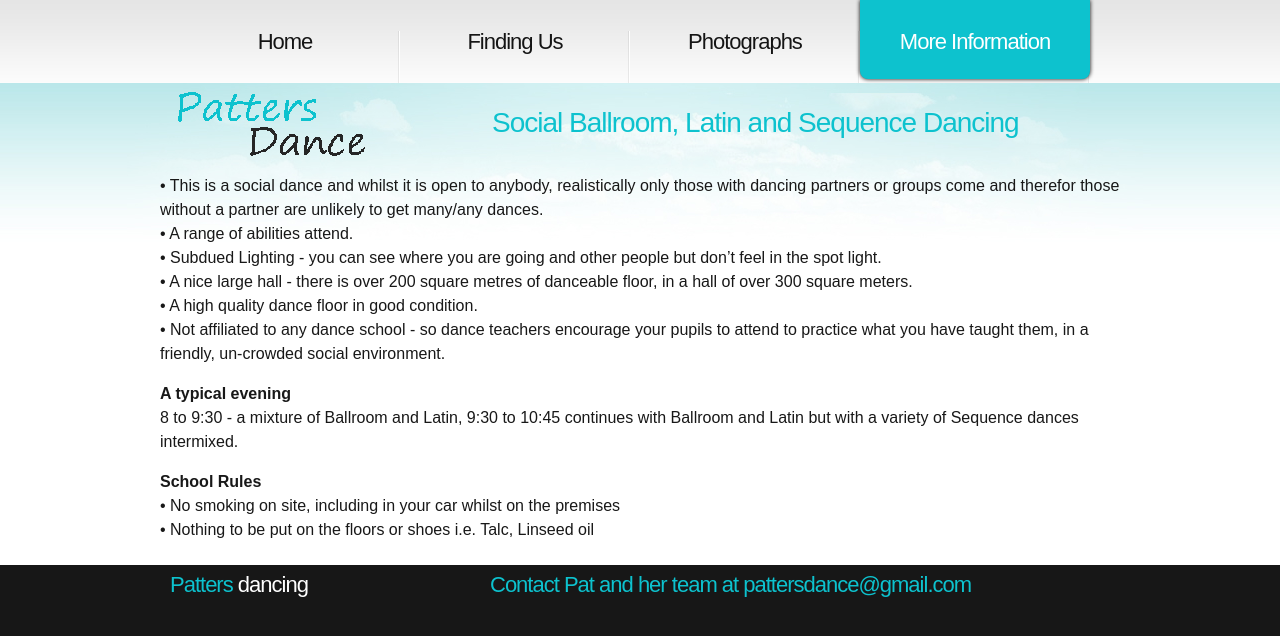
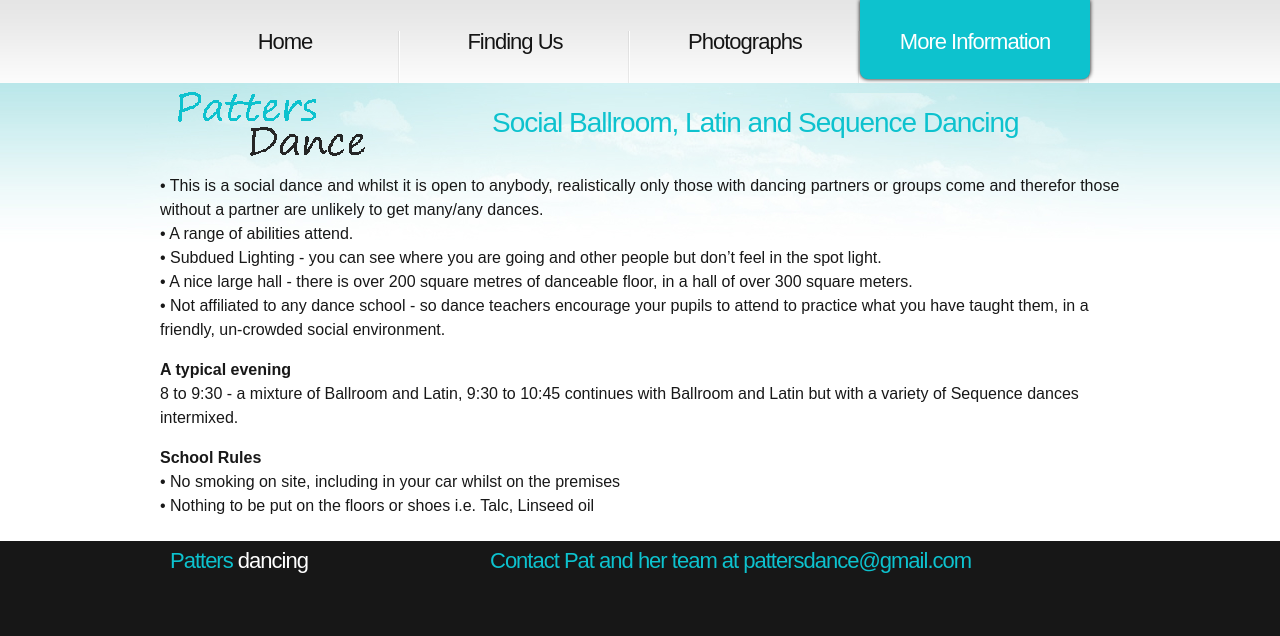
Before and after one commit to ramsayd/patters, a Jekyll site: the page built from 80_information.md, in a window 1280 px wide. Shown: the top 636 px of the page. Built offline with Jekyll 4.4.1, drawn with Linux system fonts in a browser that asks for light colours.

Commit message:
Update 80_information.md

```diff
--- a/80_information.md
+++ b/80_information.md
@@ -9,7 +9,6 @@ permalink: "information.html"
 <li>•	A range of abilities attend.</li>
 <li>•	Subdued Lighting - you can see where you are going and other people but don’t feel in the spot light.</li>
 <li>•	A nice large hall - there is over 200 square metres of danceable floor, in a hall of over 300 square meters.</li>
-<li>• A high quality dance floor in good condition.</li>
 <li>•	Not affiliated to any dance school - so dance teachers encourage your pupils to attend to practice what you have taught them, in a friendly, un-crowded social environment.</li>
 </ul>
 
```
